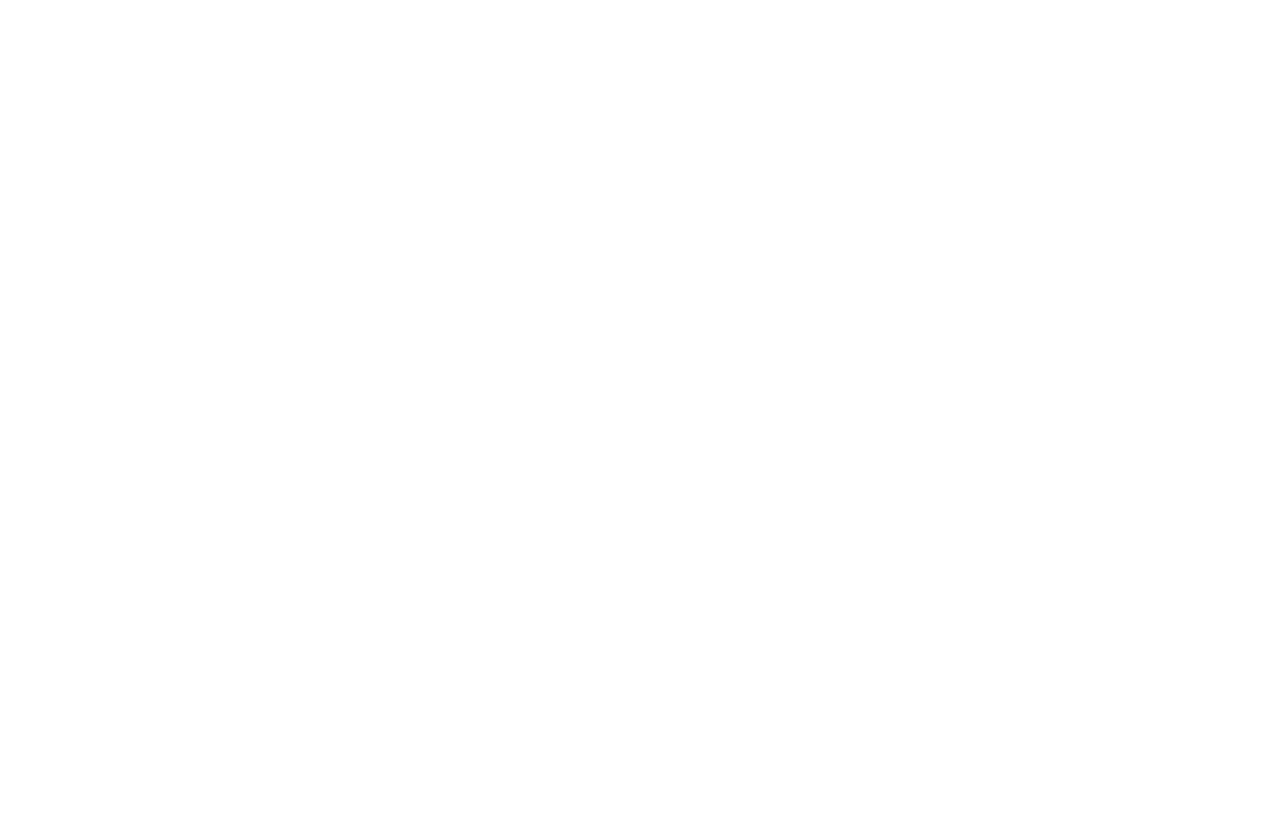
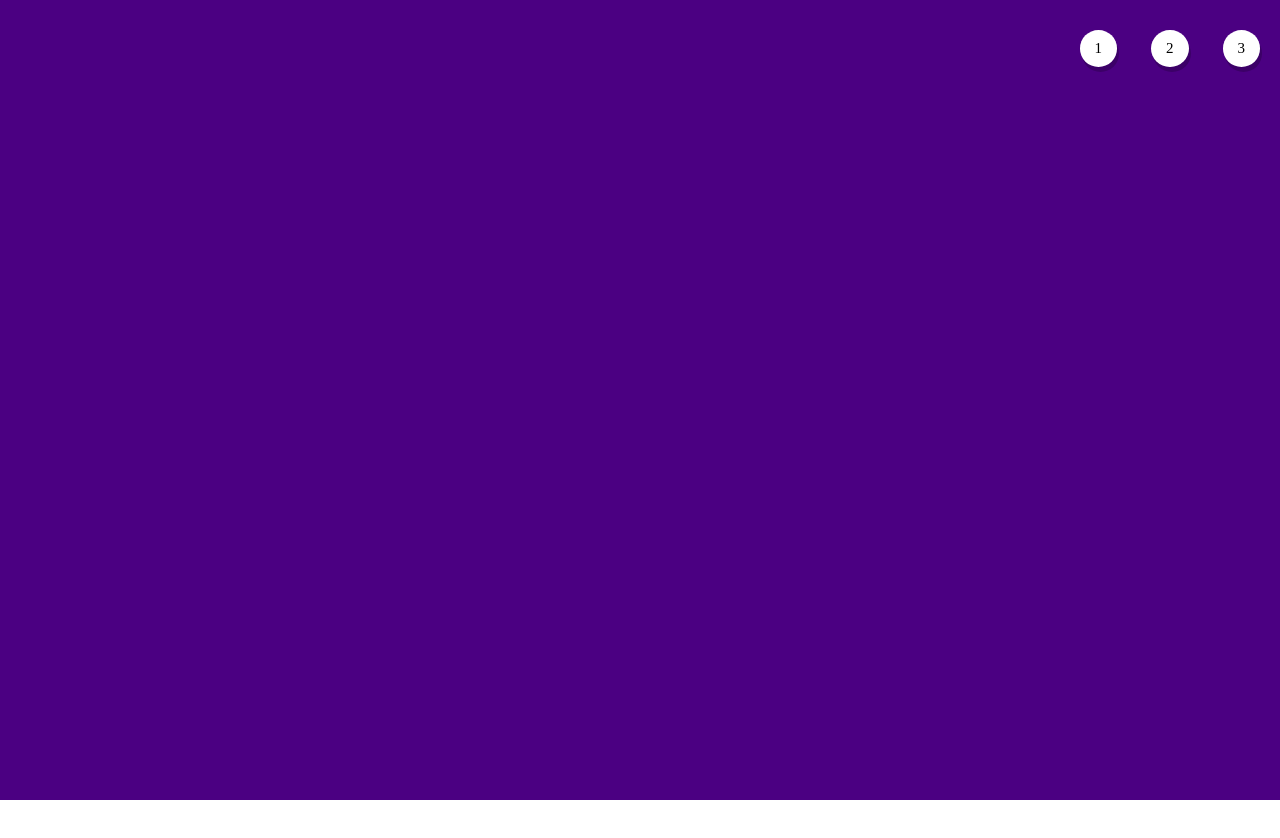
Before and after one commit to AngelaRecchia/htmlcss-shoes, a plain HTML site: page index.html in a window 1280 px wide. Shown: the top 838 px of the page. Drawn offline with Linux system fonts and the light colour scheme.

Commit message:
add link to section

```diff
--- a/css/style.css
+++ b/css/style.css
@@ -1,5 +1,5 @@
 * {
-    border: 0;
+    margin: 0;
     padding: 0;
     box-sizing: border-box;
 }
@@ -8,3 +8,24 @@
     width: 100%;
     height: 100vh;
 }
+
+header {
+    position: fixed;
+    top: 30px;
+    right: 20px;
+}
+
+.toshoe {
+    color: black;
+    background: white;
+    font-size: 15px;
+    padding: 10px 15px;
+    border-radius: 50%;
+    display: inline-block;
+    margin-left: 30px;
+    box-shadow: 2px 5px rgba(0, 0, 0, 0.2);
+}
+
+#shoe1 {
+    background-color: indigo;
+}
--- a/index.html
+++ b/index.html
@@ -11,6 +11,12 @@
 
     <!-- inizio pulsanti link a sezioni -->
     <header>
+
+       <a href="#shoe1"><div id="toshoe1" class="toshoe">1</div></a>
+
+       <a href="#shoe2"><div id="toshoe2" class="toshoe">2</div></a>
+
+       <a href="#shoe3"><div id="toshoe3" class="toshoe">3</div></a>
 
     </header>
     <!-- fine pulsanti link a sezioni -->
```
